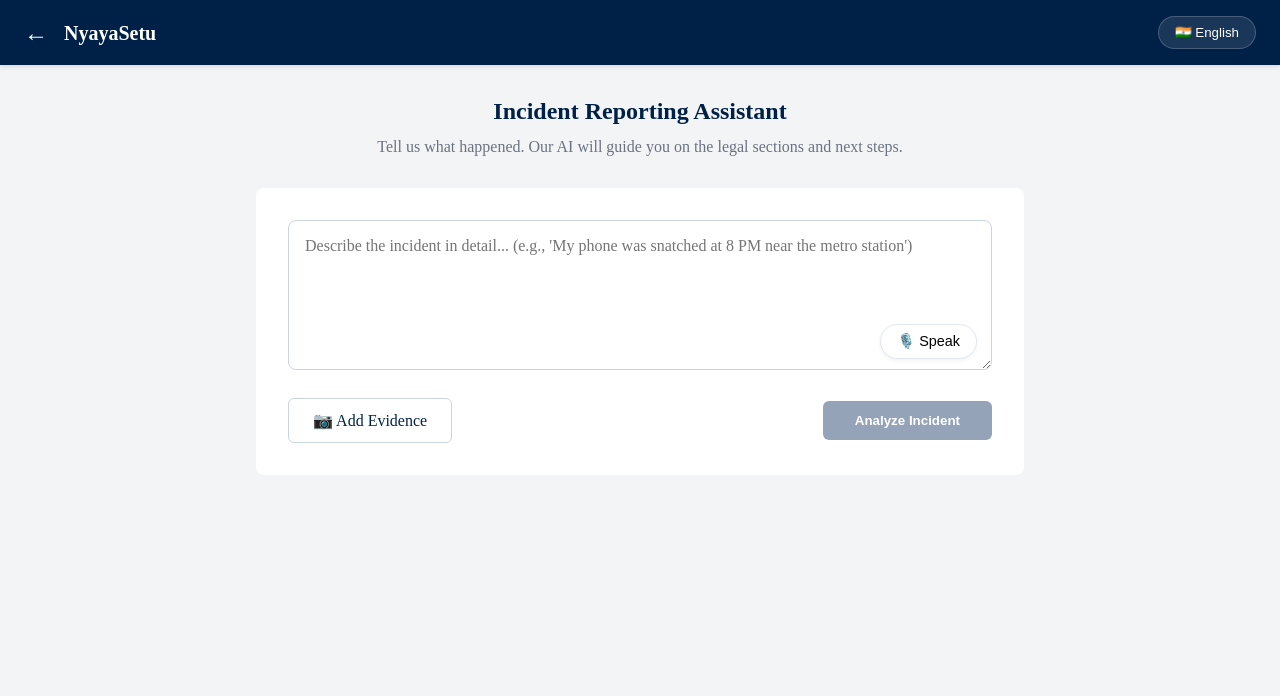
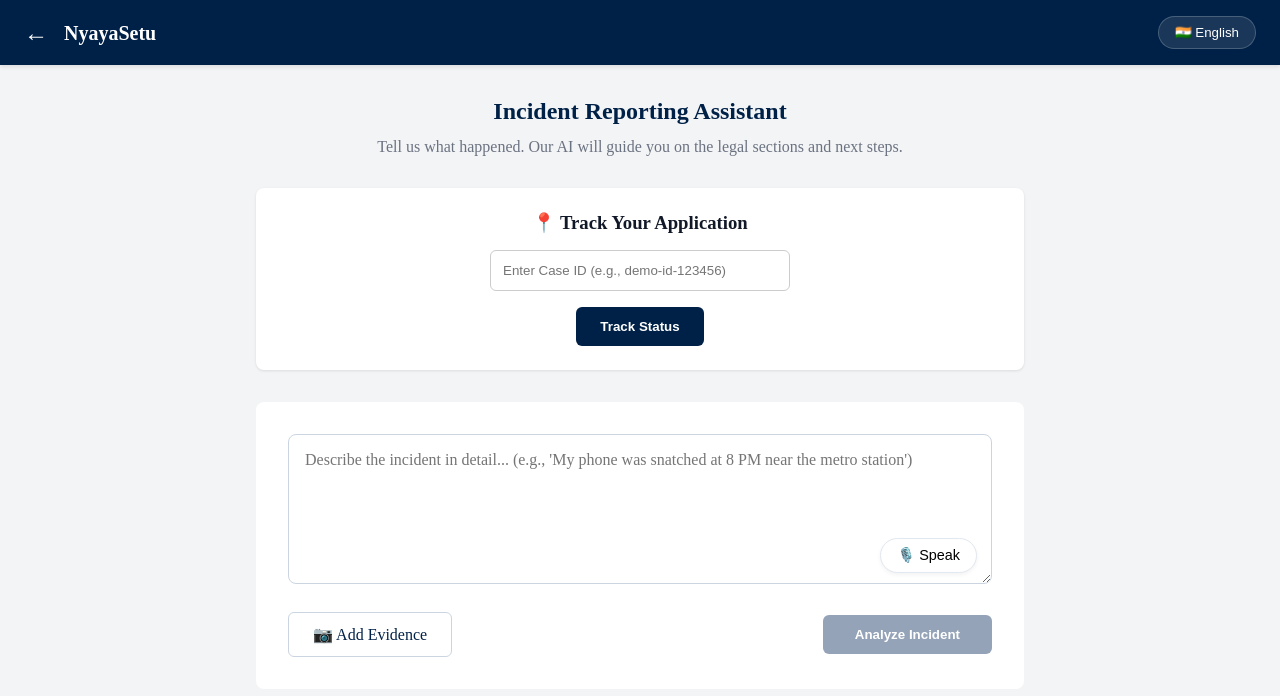
Before and after one commit to pavitraarora0001/nyayasetu, a Next.js app: page /public in a window 1280 px wide. Shown: the top 696 px of the page. Built offline with nearby package versions, Linux system fonts and the light colour scheme.

Commit message:
feat: Implement a public page for incident reporting, analysis, and application status tracking with corresponding styles.

```diff
--- a/src/app/public/page.module.css
+++ b/src/app/public/page.module.css
@@ -95,6 +95,44 @@
     padding-bottom: 2rem;
 }
 
+.trackSection {
+    background: white;
+    padding: 1.5rem;
+    border-radius: 0.5rem;
+    margin-bottom: 2rem;
+    display: flex;
+    flex-direction: column;
+    gap: 1rem;
+    box-shadow: 0 1px 3px rgba(0, 0, 0, 0.1);
+    align-items: center;
+}
+
+.trackInput {
+    padding: 0.75rem;
+    border: 1px solid #ccc;
+    border-radius: 0.375rem;
+    width: 100%;
+    max-width: 300px;
+}
+
+.trackBtn {
+    padding: 0.75rem 1.5rem;
+    background: #002147;
+    color: white;
+    border: none;
+    border-radius: 0.375rem;
+    cursor: pointer;
+    font-weight: 600;
+}
+
+.statusBadge {
+    background: #FEF2F2;
+    color: #DC2626;
+    padding: 0.25rem 0.5rem;
+    border-radius: 4px;
+    font-weight: bold;
+}
+
 .resetBtn {
     background: transparent;
     color: var(--color-primary);
--- a/src/app/public/page.tsx
+++ b/src/app/public/page.tsx
@@ -11,6 +11,9 @@ export default function PublicPage() {
     const [analysis, setAnalysis] = useState<IncidentAnalysis | null>(null);
     const [isLoading, setIsLoading] = useState(false);
     const [lang, setLang] = useState<"en" | "hi">("en");
+    const [trackId, setTrackId] = useState("");
+    const [statusResult, setStatusResult] = useState<any>(null);
+    const [isTracking, setIsTracking] = useState(false);
 
     const handleAnalyze = async (description: string, image?: string) => {
         setIsLoading(true);
@@ -32,6 +35,26 @@ export default function PublicPage() {
             alert("Something went wrong. Please try again.");
         } finally {
             setIsLoading(false);
+        }
+    };
+
+    const handleTrack = async () => {
+        if (!trackId) return;
+        setIsTracking(true);
+        setStatusResult(null);
+        try {
+            const res = await fetch("/api/incidents");
+            if (res.ok) {
+                const data = await res.json();
+                // Client-side filtering for demo since API returns all
+                // In real app, we'd have /api/incidents/[id]
+                const found = data.find((i: any) => i.id === trackId.trim());
+                setStatusResult(found || "NOT_FOUND");
+            }
+        } catch (e) {
+            alert("Tracking failed");
+        } finally {
+            setIsTracking(false);
         }
     };
 
@@ -61,7 +84,37 @@ export default function PublicPage() {
                     </p>
                 </div>
 
+                {/* Track Status Section */}
+                <div className={styles.trackSection}>
+                    <h3>{lang === "en" ? "📍 Track Your Application" : "📍 अपना आवेदन ट्रैक करें"}</h3>
+                    <input
+                        type="text"
+                        placeholder={lang === "en" ? "Enter Case ID (e.g., demo-id-123456)" : "केस आईडी दर्ज करें"}
+                        value={trackId}
+                        onChange={(e) => setTrackId(e.target.value)}
+                        className={styles.trackInput}
+                    />
+                    <button onClick={handleTrack} disabled={isTracking} className={styles.trackBtn}>
+                        {isTracking ? "Checking..." : (lang === "en" ? "Track Status" : "स्थिति ट्रैक करें")}
+                    </button>
+
+                    {statusResult && (
+                        <div className={styles.statusResult}>
+                            {statusResult === "NOT_FOUND" ? (
+                                <p style={{ color: 'red' }}>❌ {lang === "en" ? "Case not found" : "केस नहीं मिला"}</p>
+                            ) : (
+                                <div>
+                                    <p><strong>Status:</strong> <span className={styles.statusBadge}>{statusResult.status}</span></p>
+                                    <p><strong>Description:</strong> {statusResult.description.substring(0, 60)}...</p>
+                                    <p><small>Last Updated: {new Date(statusResult.updatedAt).toLocaleDateString()}</small></p>
+                                </div>
+                            )}
+                        </div>
+                    )}
+                </div>
+
                 {!analysis ? (
+
                     <IncidentForm onAnalyze={handleAnalyze} isLoading={isLoading} lang={lang} />
                 ) : (
                     <div className={styles.resultContainer}>
```
